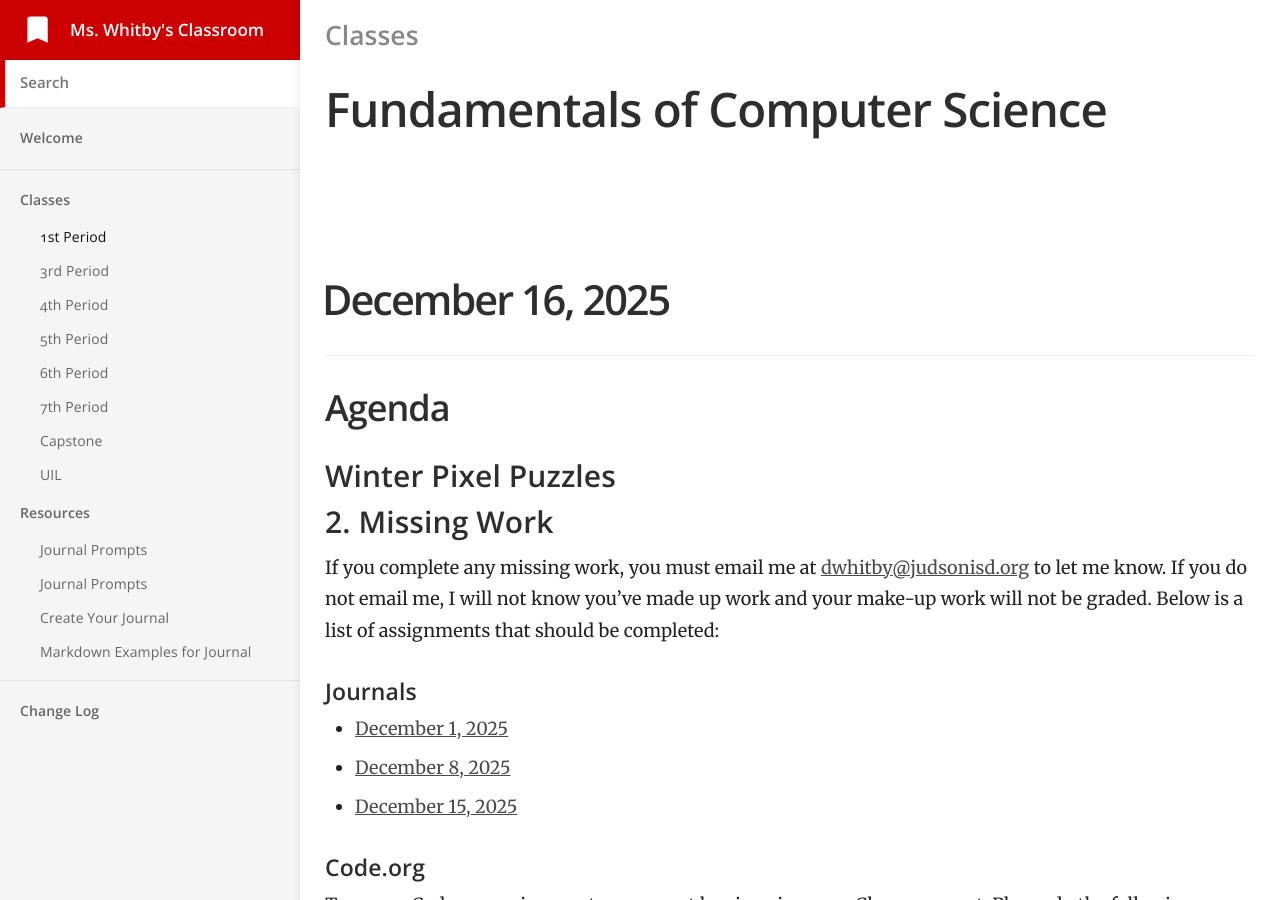
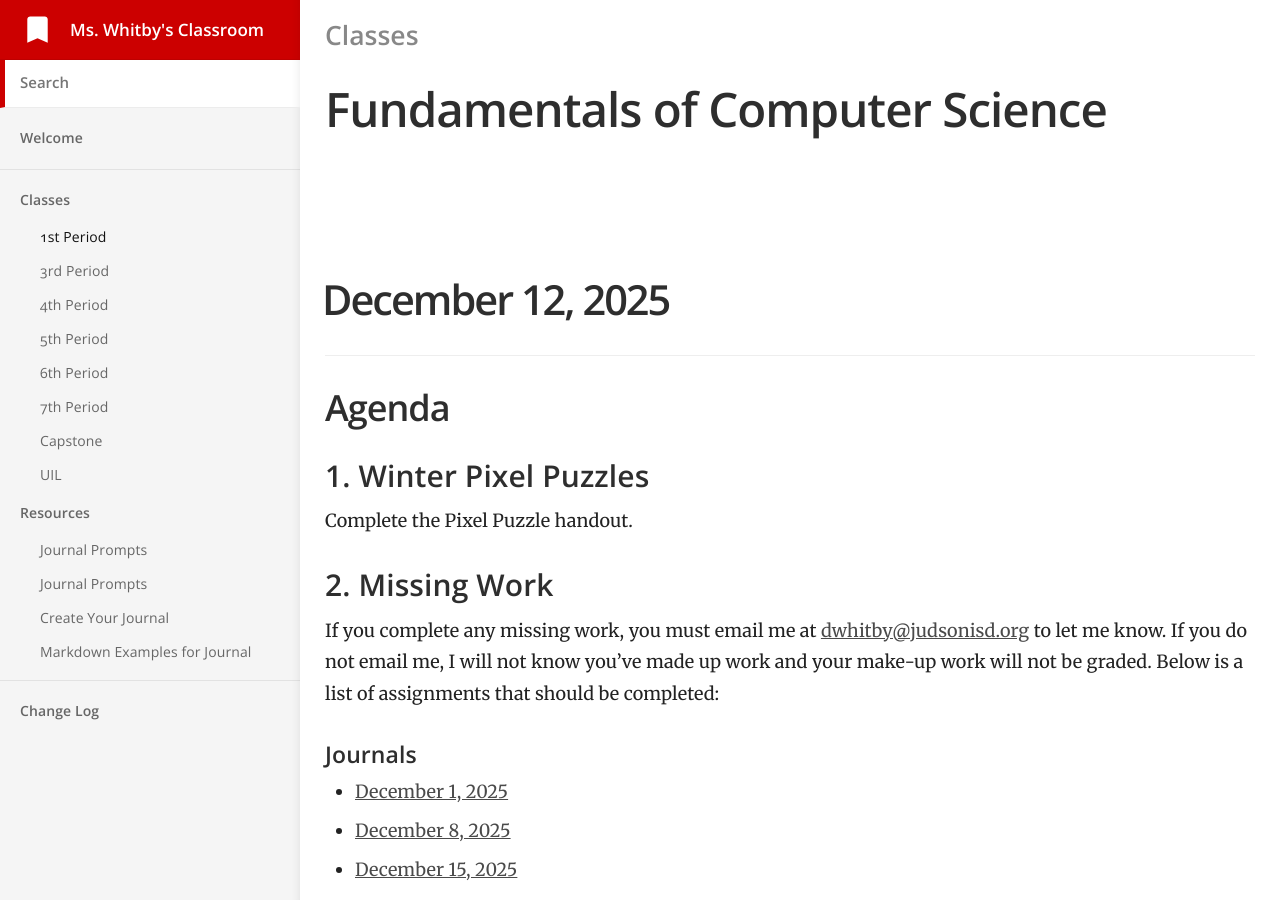
Before and after one commit to mswhitby/classroom, a Jekyll site: the page built from _docs/classes/1st.md, in a window 1280 px wide and 900 px high. Built offline with Jekyll 4.4.1, drawn with Linux system fonts in a browser that asks for light colours.

Commit message:
Updated lessons

```diff
--- a/_docs/classes/1st.md
+++ b/_docs/classes/1st.md
@@ -5,11 +5,14 @@ category: Classes
 order: 1
 ---
 
-# December 16, 2025
-
-## Agenda
-
-### Winter Pixel Puzzles
+# December 12, 2025
+
+## Agenda
+
+### 1. Winter Pixel Puzzles
+
+Complete the Pixel Puzzle handout.
+
 
 ### 2. Missing Work
 
```
Also changed, not shown: _docs/classes/3rd.md (+3 -1 lines), _docs/classes/7th.md (+3 -1 lines).
